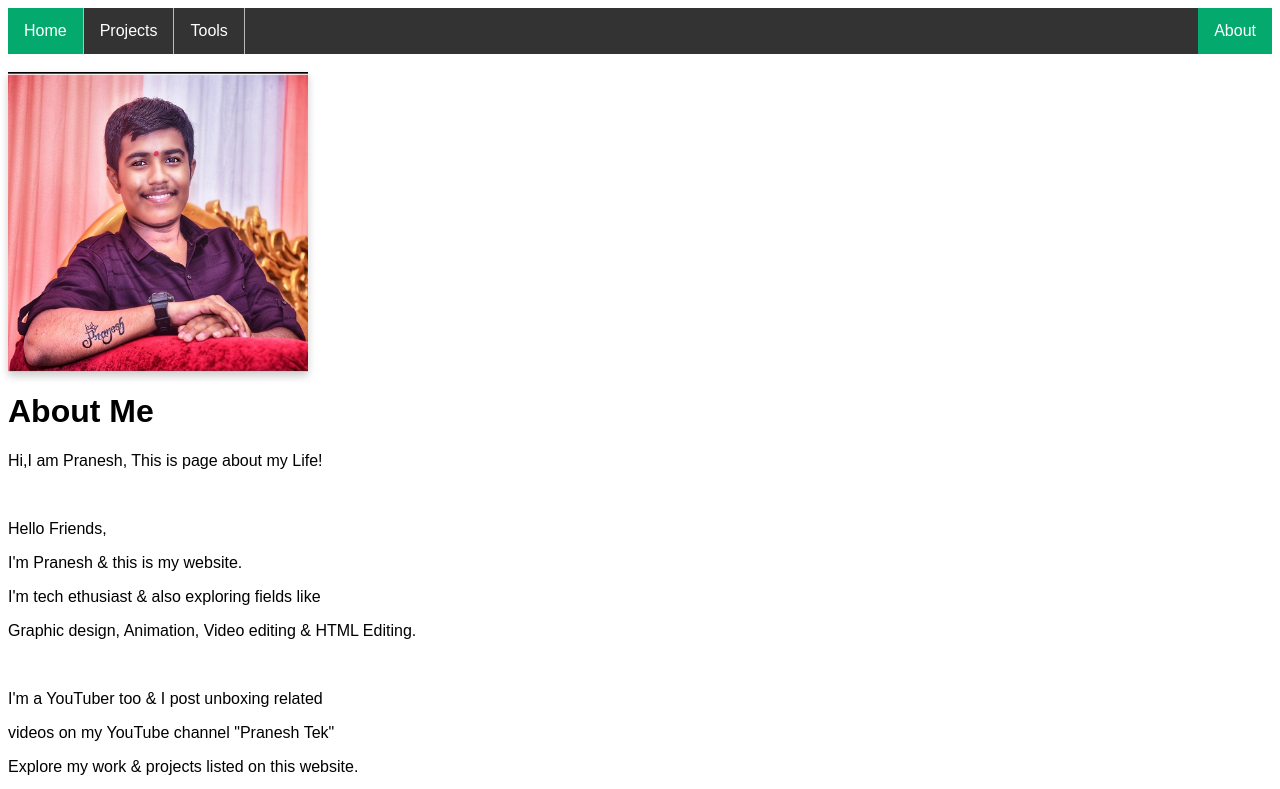
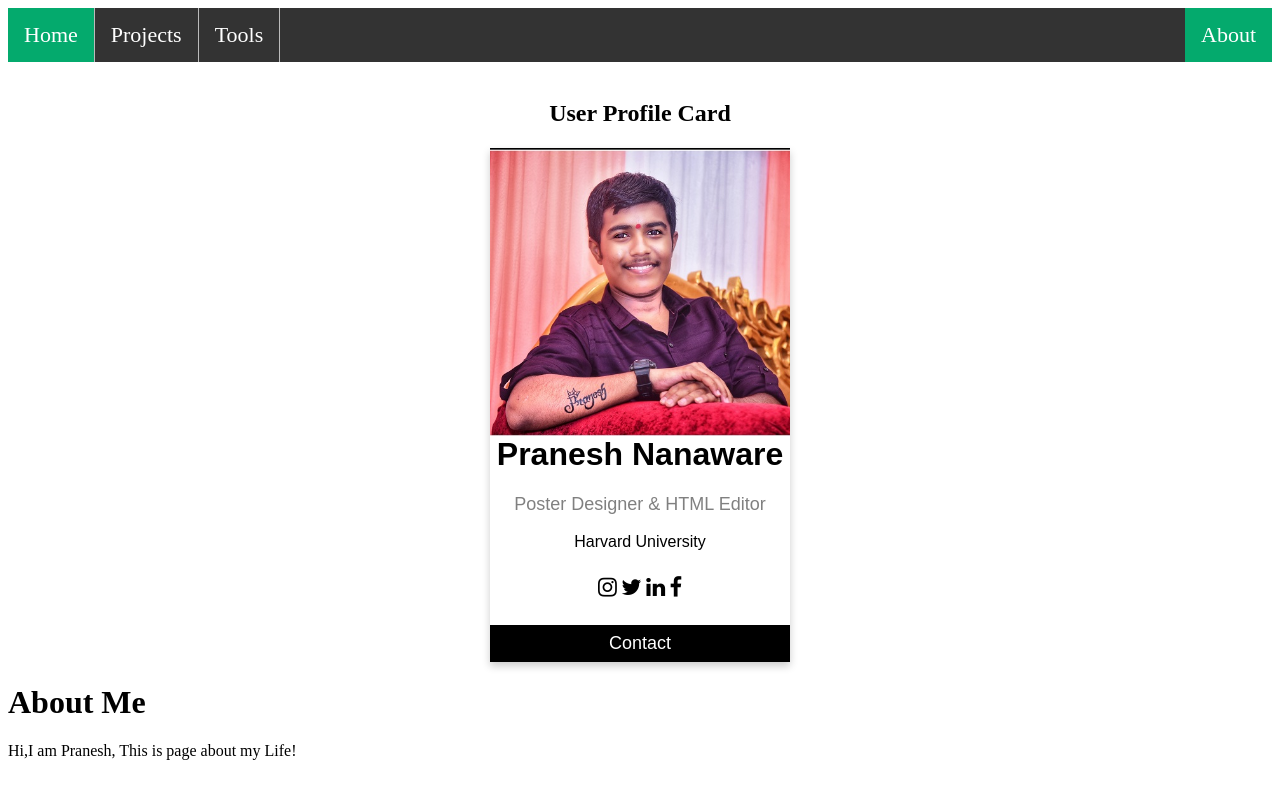
Before and after one commit to AlphaH4/AlphaH4.github.io, a plain HTML site: page index.html in a window 1280 px wide. Shown: the top 789 px of the page. Drawn offline with Linux system fonts and the light colour scheme.

Commit message:
Update index.html

```diff
--- a/index.html
+++ b/index.html
@@ -49,74 +49,69 @@ li a:hover:not(.active) {
 </html>
 
 <br>
+<!DOCTYPE html>
 <html>
-   <head>
-<meta name="viewport" content="width=device-width, initial-scale=1">
+<head>
+<link rel="stylesheet" href="https://cdnjs.cloudflare.com/ajax/libs/font-awesome/4.7.0/css/font-awesome.min.css">
 <style>
-body {
-  font-family: Arial, Helvetica, sans-serif;
+.card {
+  box-shadow: 0 4px 8px 0 rgba(0, 0, 0, 0.2);
+  max-width: 300px;
+  margin: auto;
+  text-align: center;
+  font-family: arial;
 }
 
-.flip-card {
-  background-color: transparent;
-  width: 300px;
-  height: 300px;
-  perspective: 1000px;
+.title {
+  color: grey;
+  font-size: 18px;
 }
 
-.flip-card-inner {
-  position: relative;
+button {
+  border: none;
+  outline: 0;
+  display: inline-block;
+  padding: 8px;
+  color: white;
+  background-color: #000;
+  text-align: center;
+  cursor: pointer;
   width: 100%;
-  height: 100%;
-  text-align: center;
-  transition: transform 0.6s;
-  transform-style: preserve-3d;
-  box-shadow: 0 4px 8px 0 rgba(0,0,0,0.2);
+  font-size: 18px;
 }
 
-.flip-card:hover .flip-card-inner {
-  transform: rotateY(180deg);
-}
-
-.flip-card-front, .flip-card-back {
-  position: absolute;
-  width: 100%;
-  height: 100%;
-  -webkit-backface-visibility: hidden;
-  backface-visibility: hidden;
-}
-
-.flip-card-front {
-  background-color: #bbb;
+a {
+  text-decoration: none;
+  font-size: 22px;
   color: black;
 }
 
-.flip-card-back {
-  background-color: #2980b9;
-  color: white;
-  transform: rotateY(180deg);
+button:hover, a:hover {
+  opacity: 0.7;
 }
 </style>
 </head>
 <body>
 
+<h2 style="text-align:center">User Profile Card</h2>
 
-<div class="flip-card">
-  <div class="flip-card-inner">
-    <div class="flip-card-front">
-      <img src="Mi.jpg" alt="Img" style="width:300px;height:300px;">
-    </div>
-    <div class="flip-card-back">
-      <h1>Pranesh.N</h1>
-      <p>Poster Designer & HTML Editor</p>
-      <br>
-      <p>I Love My Work</p>
-    </div>
+<div class="card">
+  <img src="Mi.jpg" alt="Pranesh" style="width:100%">
+  <h1>Pranesh Nanaware</h1>
+  <p class="title">Poster Designer & HTML Editor</p>
+  <p>Harvard University</p>
+  <div style="margin: 24px 0;">
+    <a href="https://www.instagram.com/__.pranesh007.__/"><i class="fa fa-instagram"></i></a>
+    <a href="#"><i class="fa fa-twitter"></i></a>
+    <a href="#"><i class="fa fa-linkedin"></i></a>
+    <a href="#"><i class="fa fa-facebook"></i></a>
   </div>
+  <p><button>Contact</button></p>
 </div>
 
-   </body>
+</body>
 </html>
+
 
 
 </body>
```
